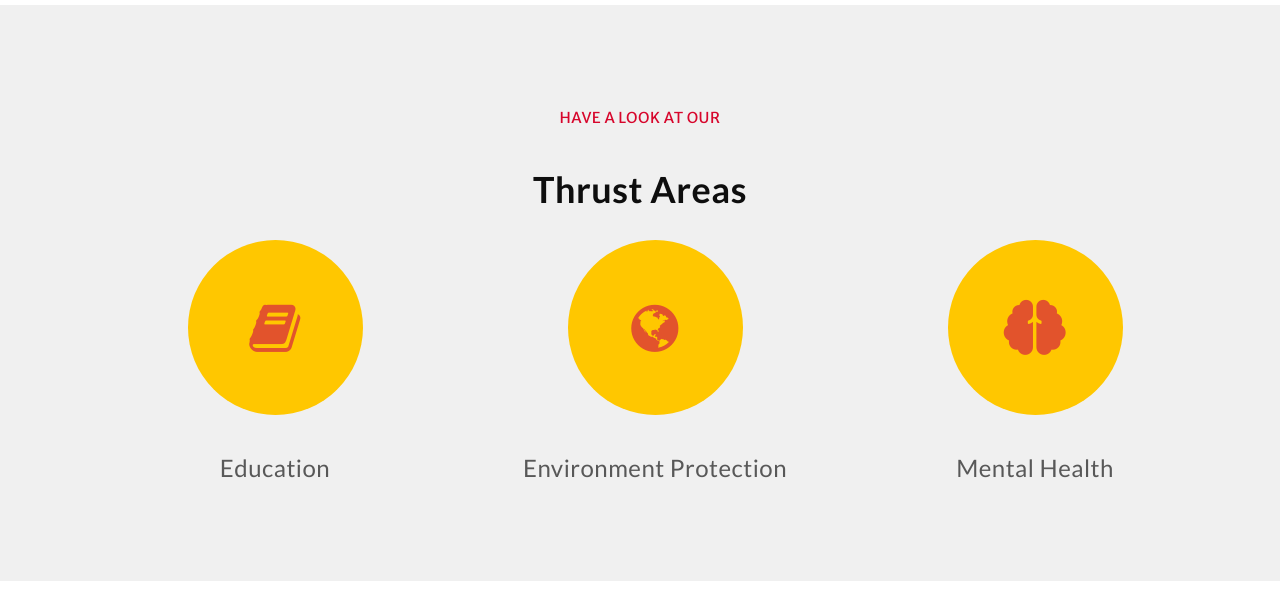
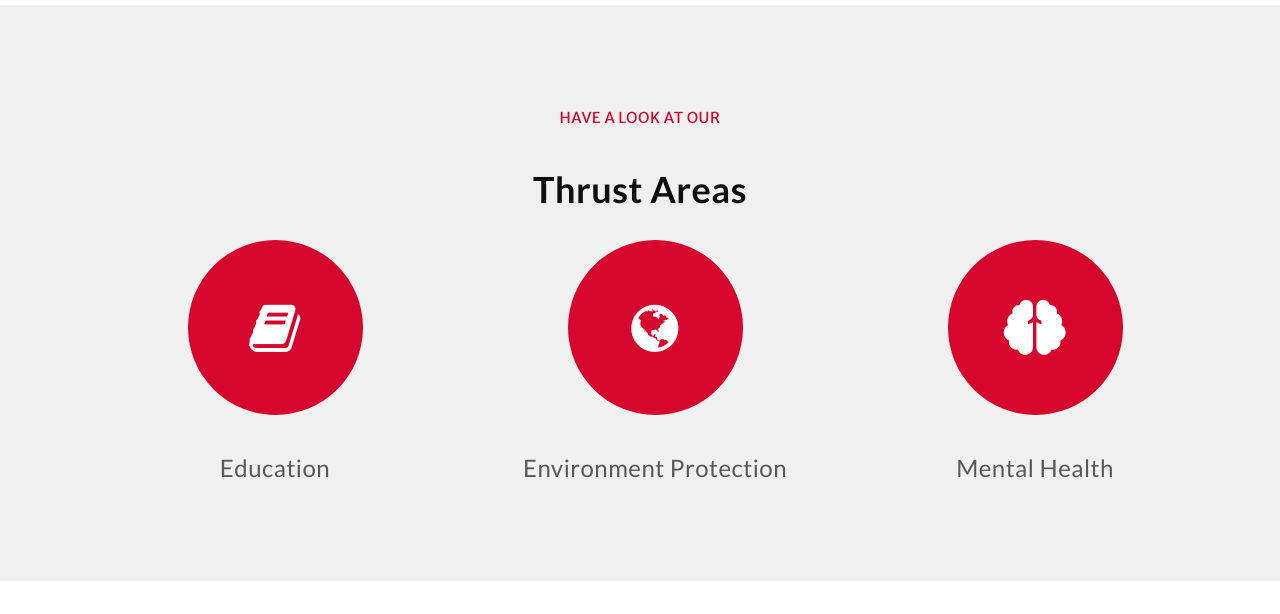
Before and after one commit to smaranx/racnavimumbai, a PHP site: page /index.php in a window 1280 px wide. Shown: the part 1388-2002 px from the top of the page. Run offline with PHP 8.4, Linux system fonts and the light colour scheme; some libraries are stand-ins or nearby versions.

Commit message:
Update : :new: thurst styles

```diff
--- a/assets/css/style.css
+++ b/assets/css/style.css
@@ -441,13 +441,13 @@ Start of thurst
   height: 175px;
   line-height: 175px;
   max-width: 100%;
-  background: #ffc700;
+  background: #d7062c;
   -webkit-border-radius: 50%;
   -moz-border-radius: 50%;
   -o-border-radius: 50%;
   border-radius: 50%;
   display: block;
-  color: #e2532c;
+  color: #fff;
   font-size: 55px;
   text-align: center;
   vertical-align: middle;
```
